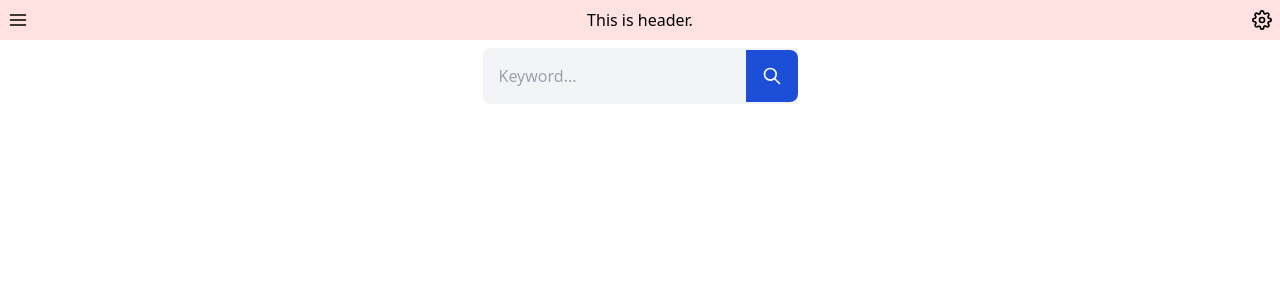
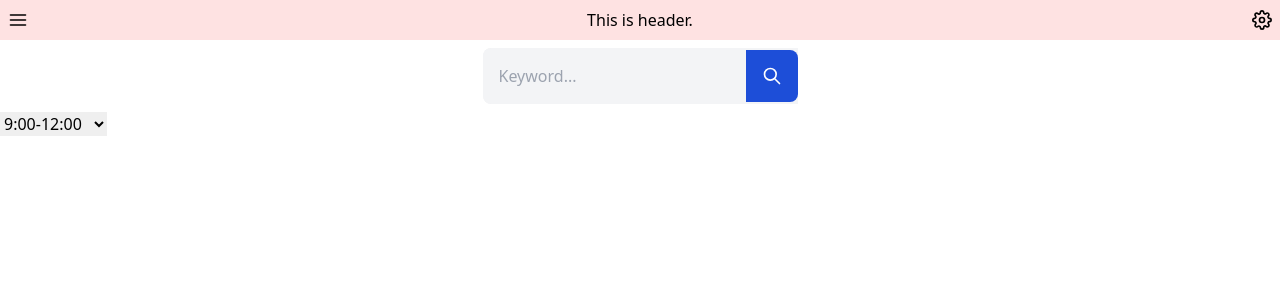
Before and after one commit to takaT6/nextjs-web-app, a Next.js app: page /page3 in a window 1280 px wide. Shown: the top 300 px of the page. Built offline with nearby package versions, Linux system fonts and the light colour scheme.

Commit message:
🧪 select tag test

```diff
--- a/src/components/Filtering/index.tsx
+++ b/src/components/Filtering/index.tsx
@@ -1,6 +1,37 @@
 import { Icon } from "../Icons";
-
+import { useState } from 'react';
+// const setData = () => {
+//   fetch(`http://localhost:3000/spots.csv`)
+//     .then((res) => {
+//       return res.text();
+//     })
+//     .then((csv_data) => {
+//       const data_string = csv_data.split('\n');
+//       const col_nm = data_string[0].split(",");
+//       for (let i = 1; i < data_string.length; i++) {
+//         const splited = data_string[i].split(',');
+//         const temp_data_obj = {} as any;
+//         for (let j = 0; j < splited.length; j++) {
+//           if (splited[j].length == 0) break;
+//           temp_data_obj[col_nm[j]] = splited[j];
+//           if ("updated_at" == col_nm[j]) temp_data_obj[col_nm[j]] = serverTimestamp();
+//           if ("created_at" == col_nm[j]) temp_data_obj[col_nm[j]] = serverTimestamp();
+//         }
+//         if (Object.keys(temp_data_obj).length) {
+//           temp_data_obj["coordinates"] = new GeoPoint(Number(temp_data_obj["latitude"]), Number(temp_data_obj["longitude"]));
+//           delete temp_data_obj["latitude"];
+//           delete temp_data_obj["longitude"];
+//           data_array.push(temp_data_obj);
+//         }
+//       }
+//       console.log(data_array);
+//       for (let i = 0; i < data_array.length; i++) {
+//         set(data_array[i]);
+//       }
+//     });
+// };
 const Filtering = () => {
+  const [selectedArea, setSelectedArea] = useState("");
   return (
     <>
       <div className="flex justify-center p-2">
@@ -9,6 +40,16 @@ const Filtering = () => {
           <button className="bg-blue-700 rounded-r-lg p-4 space-x-4"><Icon name="Search" stroke="white" /></button>
         </div>
       </div>
+      <select
+        value={selectedArea}
+        onChange={e => setSelectedArea(e.target.value)}>
+        <option value="9to12">9:00-12:00</option>
+        <option value="12to14">12:00-14:00</option>
+        <option value="14to16">14:00-16:00</option>
+        <option value="16to18">16:00-18:00</option>
+        <option value="18to20">18:00-20:00</option>
+        <option value="20to21">20:00-21:00</option>
+      </select>
     </>
   );
 };
```
